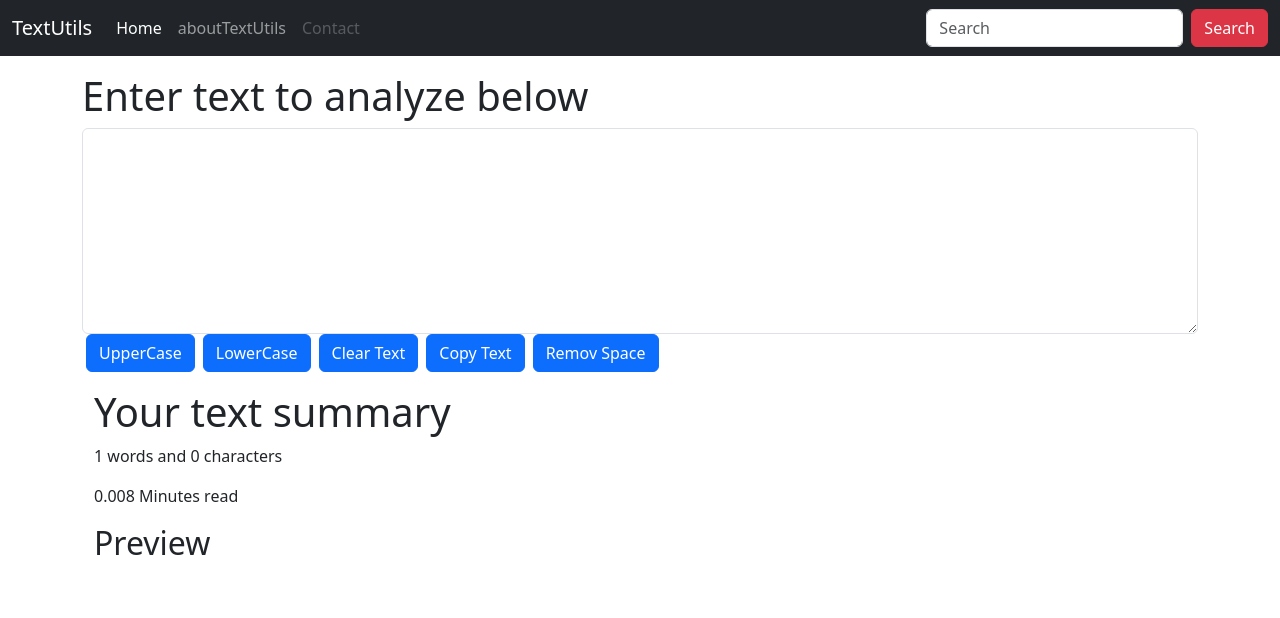
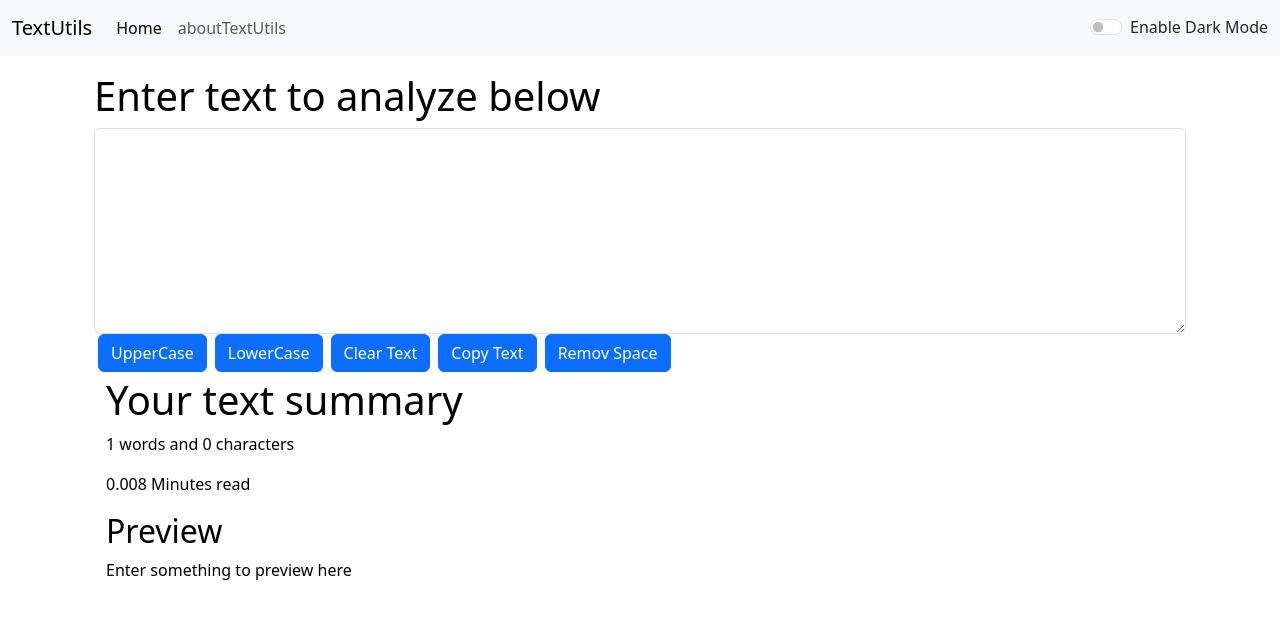
Before and after one commit to omkarkardel/TextUtils, a React (Create React App) app in the folder my-app/: page / in a window 1280 px wide. Shown: the top 618 px of the page. Built offline with nearby package versions, Linux system fonts and the light colour scheme.

Commit message:
Improving Dark Mode & Refactoring App Component

```diff
--- a/my-app/src/App.js
+++ b/my-app/src/App.js
@@ -5,10 +5,22 @@
 import TextForm from "./components/TextForm";
 
 function App() {
-  const[mode, setMode] = useState('dark');
+  const[mode, setMode] = useState('light'); //whether dark mode is enabled or not
+
+  const toggleMode = () => {
+    if(mode === 'light') {
+      setMode('dark');
+      document.body.style.backgroundColor = 'grey';
+    }
+    else{
+      setMode('light');
+      document.body.style.backgroundColor = 'white';
+
+    }
+  }
   return (
     <>
-      <Navbar title="TextUtils" aboutText="aboutTextUtils" mode={mode} />
+      <Navbar title="TextUtils" aboutText="aboutTextUtils" mode={mode} toggleMode={toggleMode}/>
 
       <div className="container my-3">
         <TextForm heading="Enter text to analyze below" />
--- a/my-app/src/components/Navbar.js
+++ b/my-app/src/components/Navbar.js
@@ -4,7 +4,9 @@
 export default function Navbar(props) {
   return (
     <>
-      <nav className={`navbar navbar-expand-lg navbar-${props.mode} bg-${props.mode}`}>
+      <nav
+        className={`navbar navbar-expand-lg navbar-${props.mode} bg-${props.mode}`}
+      >
         <div className="container-fluid">
           <a className="navbar-brand" href="/">
             {props.title}
@@ -32,23 +34,33 @@
                   {props.aboutText}
                 </a>
               </li>
-              <li className="nav-item">
+              {/* <li className="nav-item">
                 <a className="nav-link disabled" aria-disabled="true">
                   Contact
                 </a>
-              </li>
+              </li> */}
             </ul>
-            <form className="d-flex" role="search">
+            {/* <form className="d-flex" role="search">
               <input
                 className="form-control me-2"
                 type="search"
                 placeholder="Search"
                 aria-label="Search"
+              /> */}
+            {/* <button className="btn btn-danger" type="submit">
+                Search
+              </button> */}
+            {/* </form> */}
+            <div className={`form-check form-switch text-${props.mode==='light' ? 'dark':'light'}`}>
+              <input
+                onClick={props.toggleMode}
+                className="form-check-input"
+                type="checkbox"
+                role="switch"
+                id="switchCheckDefault"
               />
-              <button className="btn btn-danger" type="submit">
-                Search
-              </button>
-            </form>
+              <label className="form-check-label" >Enable Dark Mode</label>
+            </div>
           </div>
         </div>
       </nav>
--- a/my-app/src/components/TextForm.js
+++ b/my-app/src/components/TextForm.js
@@ -34,27 +34,22 @@
 const [text, setText] = useState('');
   return (
     <>
-      <div>
+      <div className="container" style={{color: props.mode==='dark' ? 'white':'black'}}>
         <h1>{props.heading}</h1>
-        <div className="mb-3">
-        <textarea className="form-control" value={text} onChange={handleOnChange} id="mybox" rows="8"></textarea>
+        <div className="mb-1">
+        <textarea className="form-control" value={text} onChange={handleOnChange} id="mybox" rows="8" style={{backgroundColor:props.mode==='dark' ? 'grey':'white', color: props.mode==='dark' ? 'white':'black' }}></textarea>
         <button className=" btn btn-primary mx-1"onClick={handleUpClick}>UpperCase</button>
         <button className=" btn btn-primary mx-1"onClick={handleLoClick}>LowerCase</button>
         <button className=" btn btn-primary mx-1"onClick={handleClear}>Clear Text</button>
         <button className=" btn btn-primary mx-1"onClick={handleCopy}>Copy Text</button>
         <button className=" btn btn-primary mx-1"onClick={RemoveExtraSpace}>Remov Space</button>
-
-
-
-
-
         </div>
-        <div className="container my-3">
+        <div className="container my-1" style={{color: props.mode==='dark' ? 'white':'black'}}>
             <h1>Your text summary</h1>
             <p>{text.split(" ").length} words and {text.length} characters</p>
             <p>{0.008 * text.split(" ").length} Minutes read</p>
             <h2>Preview</h2>
-            <p>{text}</p>
+            <p>{text.length>0?text:"Enter something to preview here"}</p>
         </div>
 
       </div>
```
